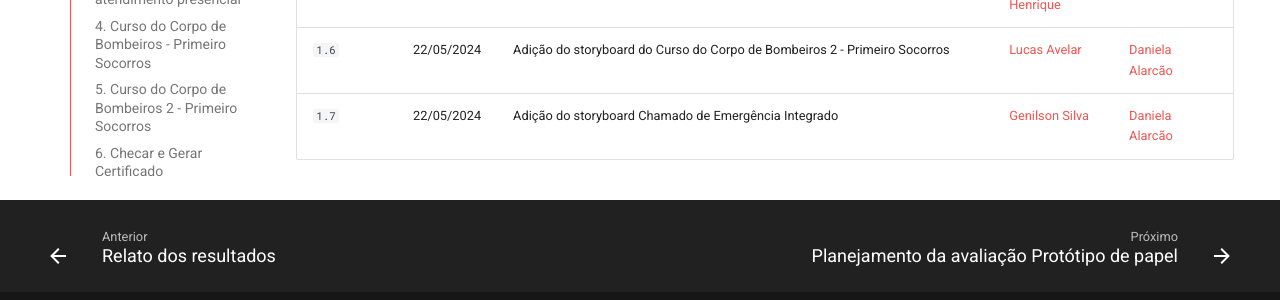
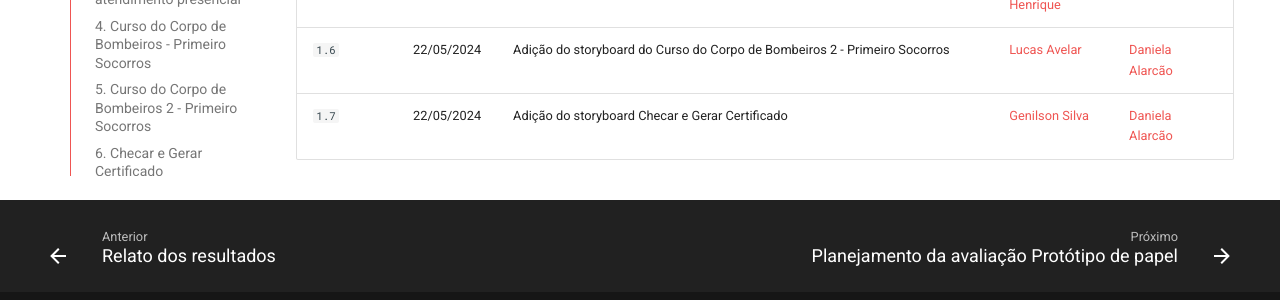
Before and after one commit to Interacao-Humano-Computador/2024.1-CBMERJ, an MkDocs documentation site: the page built from docs/design_avaliacao_desenvolvimento/nivel_1/story_board/storyboards.md, in a window 1280 px wide and 900 px high, scrolled down 8446 px. Shown: the part 544-844 px from the top of the window. Built offline with MkDocs 1.6.1 and Material for MkDocs 9.7.7, drawn with Linux system fonts in a browser that asks for light colours; comment, search, counter and statistics services are not loaded.

Commit message:
Atualização SB

```diff
--- a/docs/design_avaliacao_desenvolvimento/nivel_1/story_board/storyboards.md
+++ b/docs/design_avaliacao_desenvolvimento/nivel_1/story_board/storyboards.md
@@ -54,4 +54,4 @@
 | `1.4`   | 22/05/2024 | Adição do storyboard da funcionalidade de agendamento de atendimento presencial                        | [Daniela Alarcão](https://github.com/danialarcao) | [Bruna Lima](https://github.com/libruna)  |
 | `1.5`   | 22/05/2024 | Adição do storyboard Curso do Corpo de Bombeiros - Primeiro Socorros | [Pedro Henrique](https://github.com/PedroHhenriq) |  [Bruna Lima](https://github.com/libruna) |
 | `1.6`   | 22/05/2024 | Adição do storyboard do Curso do Corpo de Bombeiros 2 - Primeiro Socorros | [Lucas Avelar](https://github.com/LucasAvelar2711)  | [Daniela Alarcão](https://github.com/danialarcao)
-| `1.7`   | 22/05/2024 | Adição do storyboard Chamado de Emergência Integrado  | [Genilson Silva](https://github.com/GenilsonJrs)  | [Daniela Alarcão](https://github.com/danialarcao) |
+| `1.7`   | 22/05/2024 | Adição do storyboard Checar e Gerar Certificado   | [Genilson Silva](https://github.com/GenilsonJrs)  | [Daniela Alarcão](https://github.com/danialarcao) |
```
